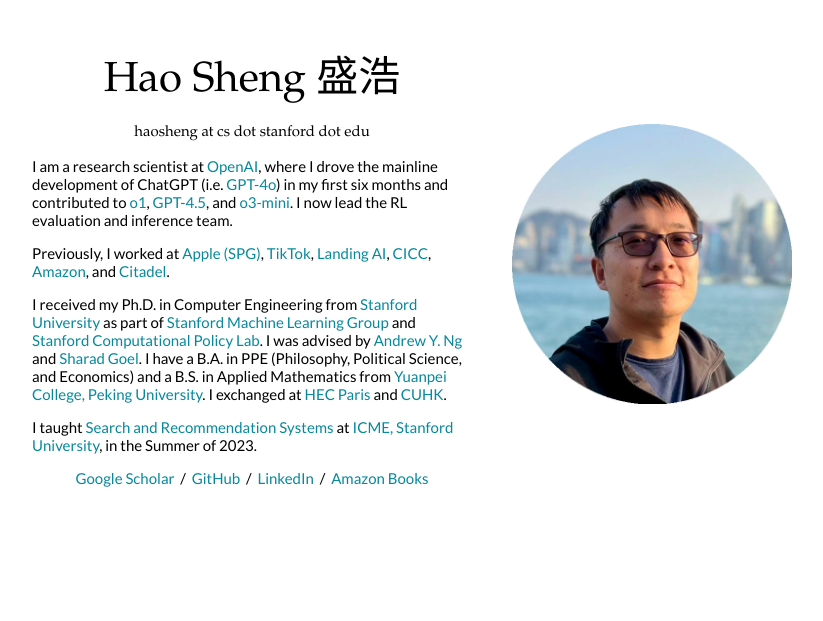
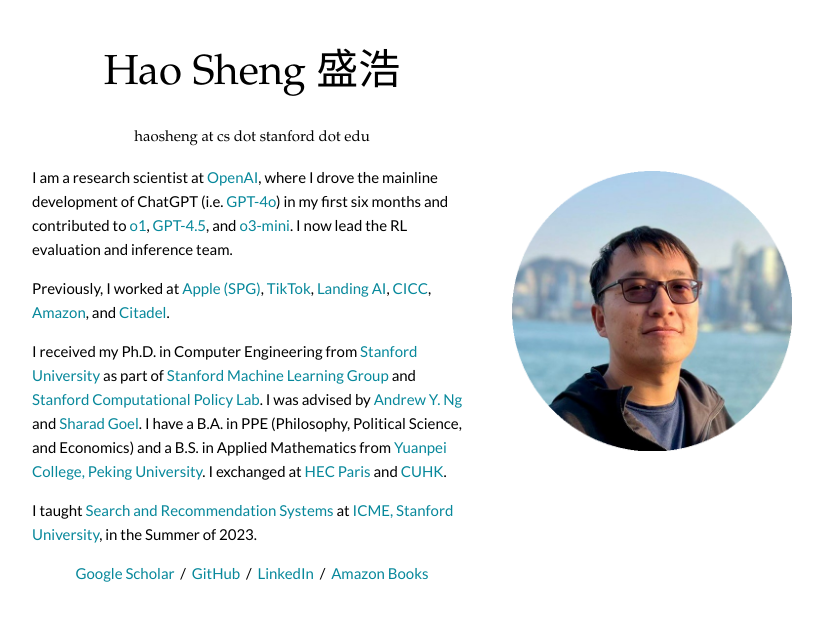
Before and after one commit to haossr/haossr.github.io, a Jekyll site: the page built from _posts/2016-06-07-cs231a.markdown, in a window 1280 px wide. Shown: the top 621 px of the page, without its empty margins (228-1051 px from the left). Built offline with Jekyll 4.4.1, drawn with Linux system fonts in a browser that asks for light colours.

Commit message:
Mobile: stack layout on small screens, larger type, responsive images, and improved spacing.
🤖 Generated with [Claude Code](https://claude.ai/code)

Co-Authored-By: Claude <noreply@anthropic.com>

```diff
--- a/assets/css/styles.scss
+++ b/assets/css/styles.scss
@@ -15,11 +15,14 @@
   h1 { font-size: 28px; }
   h2 { font-size: 20px; }
   h3 { font-size: 16px; }
+  name { font-size: 32px; }
   table { width: 100% !important; }
+  table, tr, td { display: block; width: 100% !important; }
+  td { padding: 12px !important; }
 }
 
 /* Image defaults and lazy loading hints */
-img { height: auto; }
+img { max-width: 100%; height: auto; }
 img[loading="lazy"] {
   content-visibility: auto;
   contain-intrinsic-size: 200px;
@@ -32,6 +35,9 @@ a {
   color: #07889b;
   text-decoration: none;
 }
+
+/* Readability */
+body, p { line-height: 1.6; }
 
 a:focus,
 a:hover {
```
